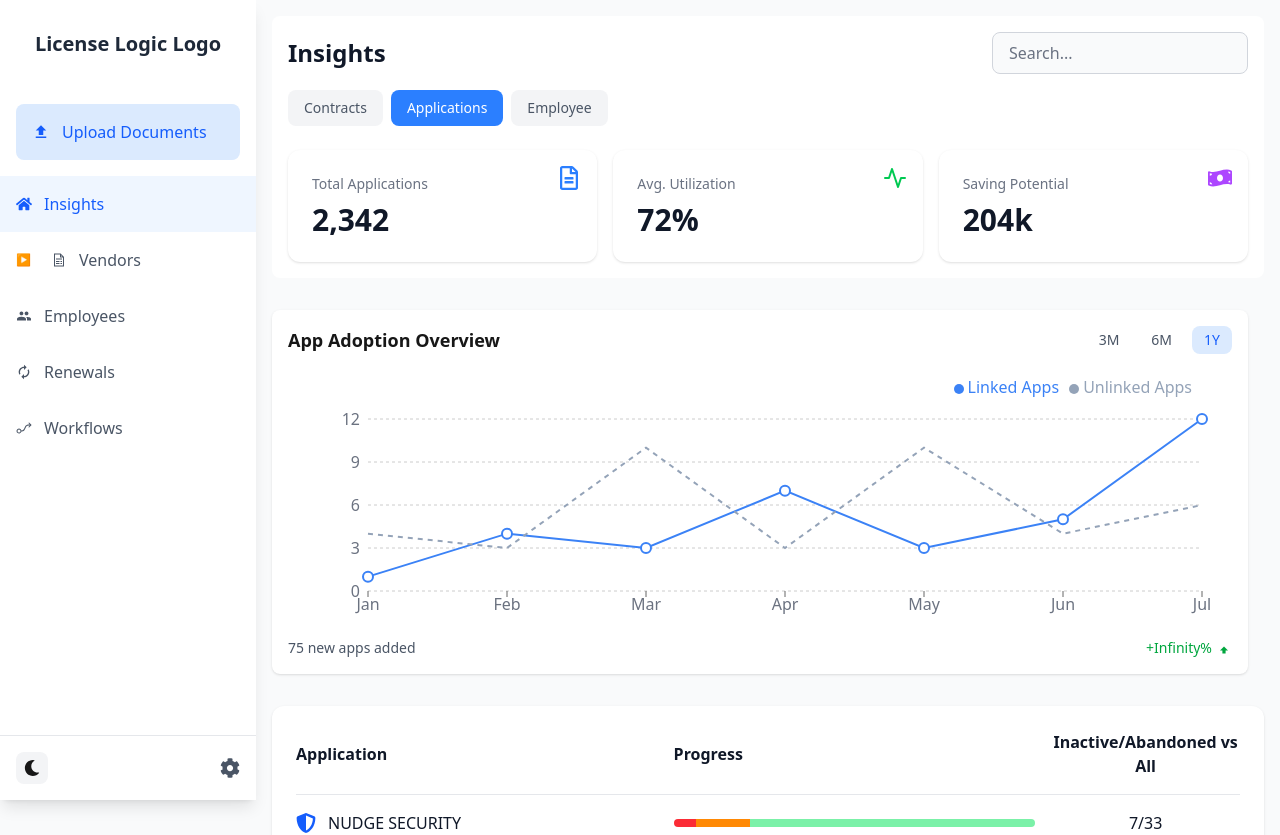
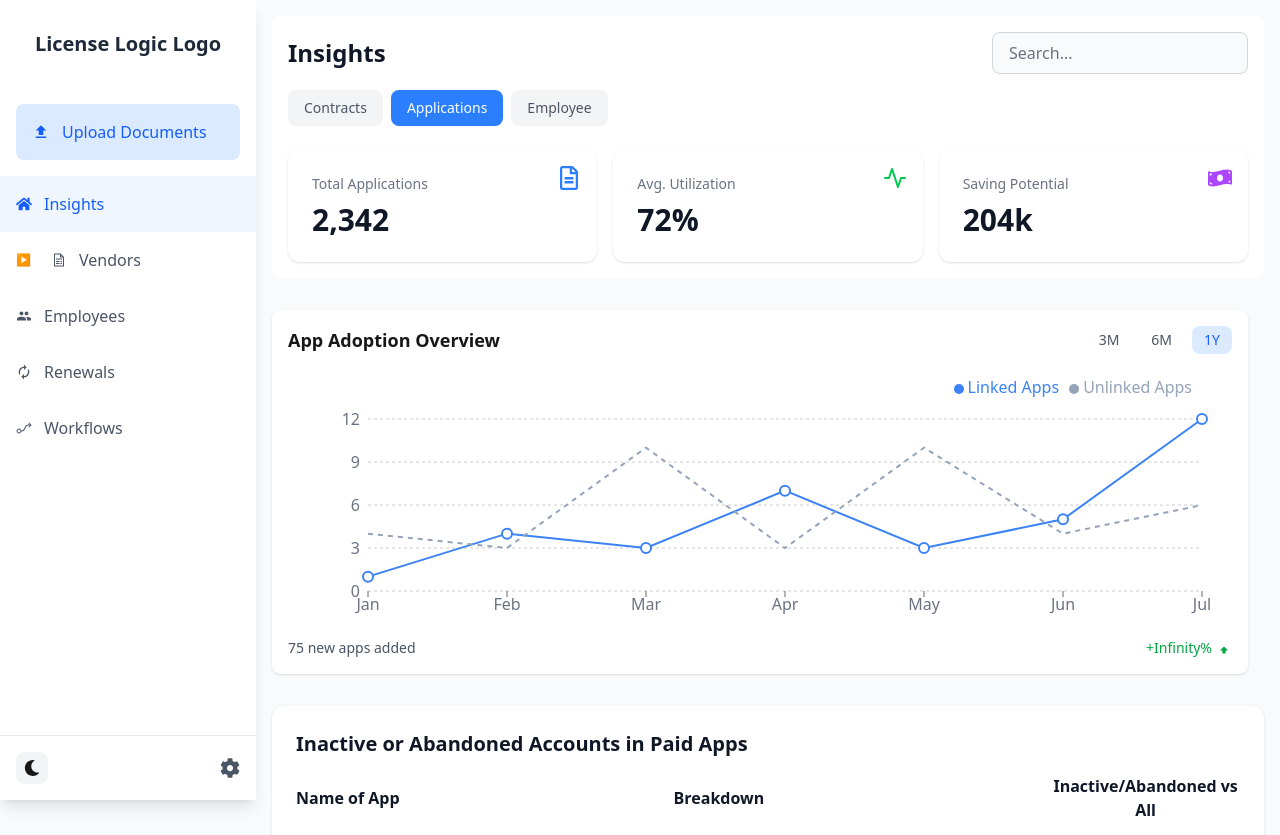
Before and after one commit to sharker92/cigolesnecil, a Next.js app: page /insights in a window 1280 px wide. Shown: the top 835 px of the page. Built offline with nearby package versions, Linux system fonts and the light colour scheme.

Commit message:
👌 IMPROVE: mobile button for better responsiveness.

```diff
--- a/src/components/InactiveTable.tsx
+++ b/src/components/InactiveTable.tsx
@@ -38,14 +38,17 @@ export default function InactiveTable() {
 
   return (
     <div className="p-6 bg-white dark:bg-gray-800 rounded-xl shadow mt-6 overflow-x-auto">
+      <h2 className="text-xl font-bold text-gray-900 dark:text-white mb-4">
+        Inactive or Abandoned Accounts in Paid Apps
+      </h2>
       <table className="w-full min-w-[600px]">
         <thead>
           <tr className="border-b border-gray-200">
             <th className="pb-4 text-left font-semibold text-gray-900 w-2/5">
-              Application
+              Name of App
             </th>
             <th className="pb-4 text-left font-semibold text-gray-900 w-2/5">
-              Progress
+              Breakdown
             </th>
             <th className="pb-4 text-center font-semibold text-gray-900 w-1/5">
               Inactive/Abandoned vs All
--- a/src/components/Sidebar.tsx
+++ b/src/components/Sidebar.tsx
@@ -9,10 +9,11 @@ import { IoMdPeople } from "react-icons/io";
 import { MdAutorenew, MdUpload } from "react-icons/md";
 import { PiFlowArrow } from "react-icons/pi";
 import ThemeToggle from "./ThemeToggle";
-import { FiMenu } from "react-icons/fi";
+import { FiMenu, FiX } from "react-icons/fi";
 
 export default function Sidebar() {
-  const [isOpen, setIsOpen] = useState(false);
+  const [isMobileOpen, setIsMobileOpen] = useState(false);
+
   const pathname = usePathname();
   const [openSubmenu, setOpenSubmenu] = useState<string | null>(null);
 
@@ -82,15 +83,18 @@ export default function Sidebar() {
   return (
     <>
       <button
-        onClick={() => setIsOpen(!isOpen)}
+        onClick={() => setIsMobileOpen(!isMobileOpen)}
         className="lg:hidden fixed top-4 left-4 z-50 p-2 rounded-lg bg-white dark:bg-gray-800 shadow-lg"
       >
-        <FiMenu className="text-xl" />
+        {isMobileOpen ? (
+          <FiX className="text-xl" />
+        ) : (
+          <FiMenu className="text-xl" />
+        )}
       </button>
-
       <nav
         className={`w-64 fixed h-screen bg-white dark:bg-gray-900 shadow-lg flex flex-col transition-transform duration-300 transform
-        ${isOpen ? "translate-x-0" : "-translate-x-full"} lg:translate-x-0 z-40`}
+        ${isMobileOpen ? "translate-x-0" : "-translate-x-full"} lg:translate-x-0 z-40`}
       >
         <div className="py-6 px-4">
           <div className="h-10 w-full flex items-center justify-center">
@@ -183,6 +187,12 @@ export default function Sidebar() {
           </div>
         </div>
       </nav>
+      {isMobileOpen && (
+        <div
+          className="lg:hidden fixed inset-0 bg-black/50 z-30"
+          onClick={() => setIsMobileOpen(false)}
+        />
+      )}
     </>
   );
 }
--- a/src/components/ThemeToggle.tsx
+++ b/src/components/ThemeToggle.tsx
@@ -10,7 +10,7 @@ export default function ThemeToggle() {
       onClick={toggleTheme}
       className="p-2 rounded-lg bg-gray-100 dark:bg-gray-800 hover:bg-gray-200 dark:hover:bg-gray-700 transition-colors"
     >
-      {theme === 'dark' ? <FaSun/> : <FaMoon />}
+      {theme === 'dark' ? '🌞' : <FaMoon />}
     </button>
   );
 }
```
Also changed, not shown: src/styles/globals.css (line endings or trailing spaces).
